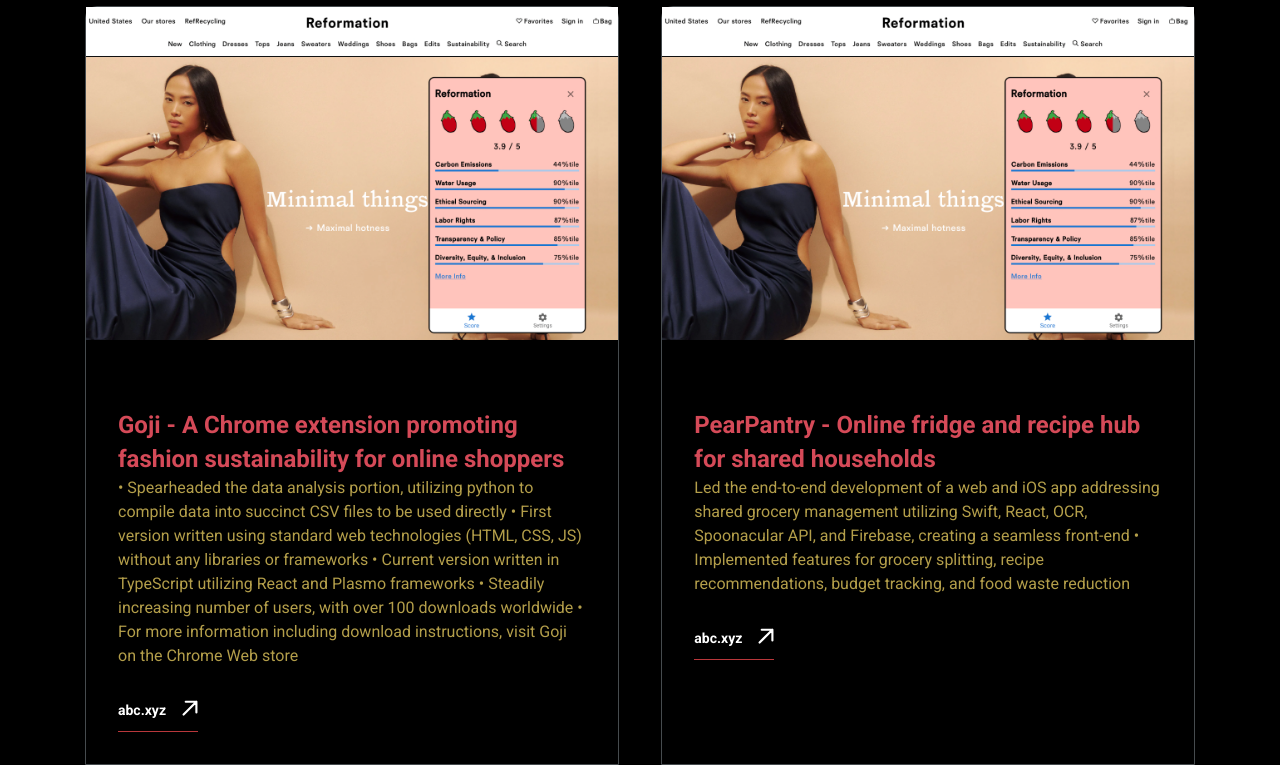
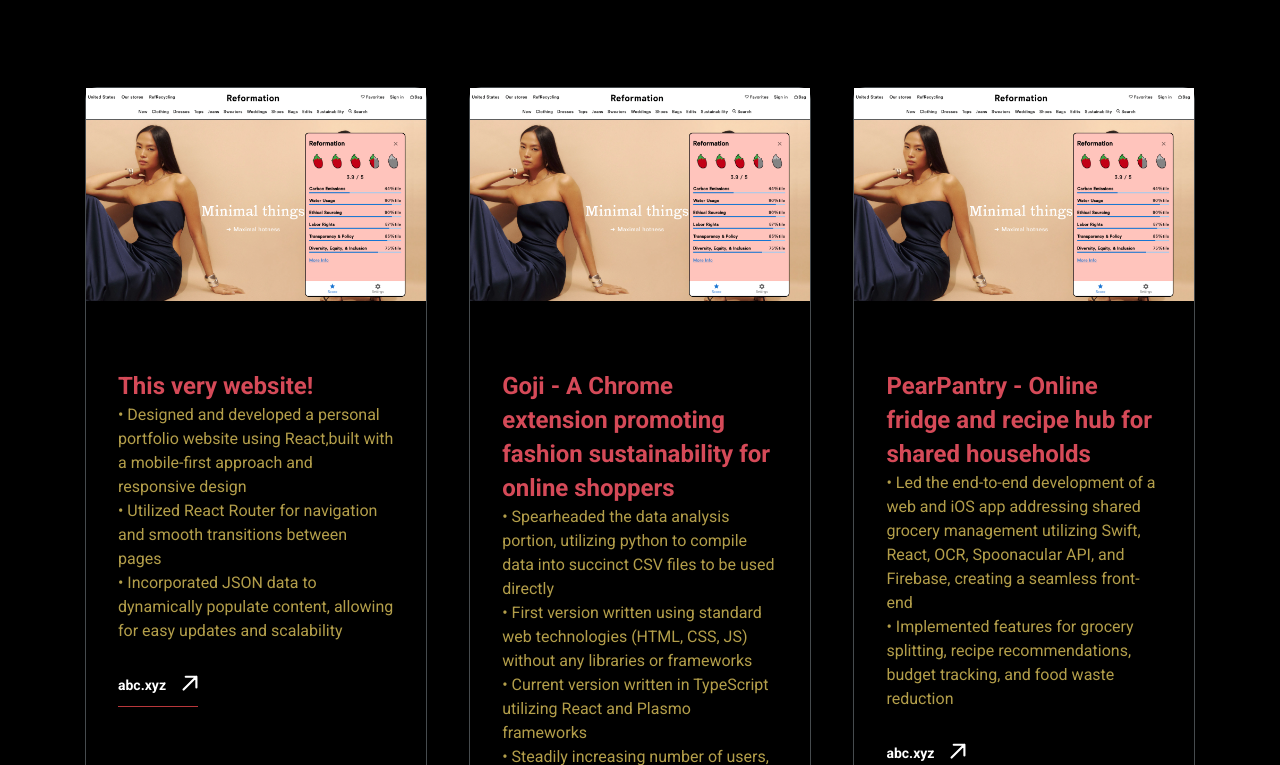
Before and after one commit to jasmine-schoch/jasmine-schoch.github.io, a React (Create React App) app: page / in a window 1280 px wide. Shown: the part 3675-4440 px from the top of the page. Built offline with nearby package versions, Linux system fonts and the light colour scheme.

Commit message:
updated about me + fixed projects text formats

```diff
--- a/src/Pages/Home/AboutMe.jsx
+++ b/src/Pages/Home/AboutMe.jsx
@@ -8,16 +8,16 @@
                 <div className="main--section--content">
                     <h1 className="experience--section--heading">About Me</h1>
                     <p className="main--section--description">
-                        Hello hello welcome! I am Jasmine Schoch (pronouced "shock"), a current student at the University of Washington pursuing a degree in computer science with a concentration in data science, a minor in applied mathematics, and a strong passion for biological research. Outside of school and research, I am a member of the Traditional Chinese Dance team at UW, and perform solos and in group dances across UW and Seattle to promote Chinese culture.
+                        Hello hello welcome! I am Jasmine Schoch (pronouced "shock"), a current student at the University of Washington pursuing a degree in computer science with a concentration in data science, a minor in applied mathematics, and a strong passion for biological research. Outside of school and research, I am a proud member of the Traditional Chinese Dance team at UW, performing solos and group dances across UW and the greater Seattle area to promote Chinese culture.
                         <br />
                         <br />
-                        I was born in raised in Northern Virginia (NoVa) in a house of avid readers and Disney lovers. Being from the East Coast, we are big on going to the beach and even living in Seattle, I try to make it back for our annual beach trip every year!
+                        I was born in raised in Northern Virginia (NoVa) in a house of avid readers and Disney lovers. Being (technically) from the South, I am spoiled by my beaches and have yet to visit one on the West Coast that meets my standards (although I have yet to visit SoCal).
                         <br />
                         <br />
-                        In my freetime, I enjoy quality time with my friends and family, lifting, reading, and skiing.
+                        When taking a break you can find me lifting, reading, planning "family events" for my housemates, or potentially hitting the slopes on my skis.
                         <br />
                         <br />
-                        I am known by my friends for my inability to tell a linear story, and for my bubbly personality. I am very much a people person and always love interacting with new people, so please feel free to reach out!
+                        I am known by my friends for my inability to tell a linear story, and have a bubbly personality. I am very much a people person and always love interacting with new people, so please feel free to reach out!
                     </p>
                 </div>
 
--- a/src/Pages/Home/MyPortfolio.jsx
+++ b/src/Pages/Home/MyPortfolio.jsx
@@ -24,12 +24,15 @@
                 {data?.projects?.map((item, index) => (
                     <div key={index} className='portfolio--section--card'>
                         <div className="portfolio--section--img">
-                            <img src={item.src} alt="Logo or symbol to represent the experience" />
+                            <img src={item.src} alt="Screenshot of project" />
                         </div>
                         <div className="portfolio--section--card--content">
                             <div>
                                 <h3 className="portfolio--section--title">{item.title}</h3>
-                                <p className="text-md">{item.description}</p>
+                                <p
+                                    className="text-md"
+                                    dangerouslySetInnerHTML={{ __html: item.description }}
+                                ></p>
                             </div>
                             <p className="text-sm portfolio--link">
                                 {item.link}
--- a/src/data/index.json
+++ b/src/data/index.json
@@ -39,16 +39,23 @@
     "projects":[
         {
             "id": "1",
-            "title": "Goji - A Chrome extension promoting fashion sustainability for online shoppers",
+            "title": "This very website!",
             "src": "./img/goji.png",
-            "description": "• Spearheaded the data analysis portion, utilizing python to compile data into succinct CSV files to be used directly\n• First version written using standard web technologies (HTML, CSS, JS) without any libraries or frameworks\n• Current version written in TypeScript utilizing React and Plasmo frameworks\n• Steadily increasing number of users, with over 100 downloads worldwide\n• For more information including download instructions, visit Goji on the Chrome Web store",
+            "description": "• Designed and developed a personal portfolio website using React,built with a mobile-first approach and responsive design<br/>• Utilized React Router for navigation and smooth transitions between pages<br/>• Incorporated JSON data to dynamically populate content, allowing for easy updates and scalability",
             "link": "abc.xyz"
         },
         {
             "id": "2",
+            "title": "Goji - A Chrome extension promoting fashion sustainability for online shoppers",
+            "src": "./img/goji.png",
+            "description": "• Spearheaded the data analysis portion, utilizing python to compile data into succinct CSV files to be used directly<br/>• First version written using standard web technologies (HTML, CSS, JS) without any libraries or frameworks<br/>• Current version written in TypeScript utilizing React and Plasmo frameworks<br/>• Steadily increasing number of users, with over 100 downloads worldwide<br/>• For more information including download instructions, visit Goji on the Chrome Web store",
+            "link": "abc.xyz"
+        },
+        {
+            "id": "3",
             "title": "PearPantry - Online fridge and recipe hub for shared households",
             "src": "./img/goji.png",
-            "description": "Led the end-to-end development of a web and iOS app addressing shared grocery management utilizing Swift, React, OCR, Spoonacular API, and Firebase, creating a seamless front-end\n• Implemented features for grocery splitting, recipe recommendations, budget tracking, and food waste reduction",
+            "description": "• Led the end-to-end development of a web and iOS app addressing shared grocery management utilizing Swift, React, OCR, Spoonacular API, and Firebase, creating a seamless front-end<br/>• Implemented features for grocery splitting, recipe recommendations, budget tracking, and food waste reduction",
             "link": "abc.xyz"
         }
     ]
```
